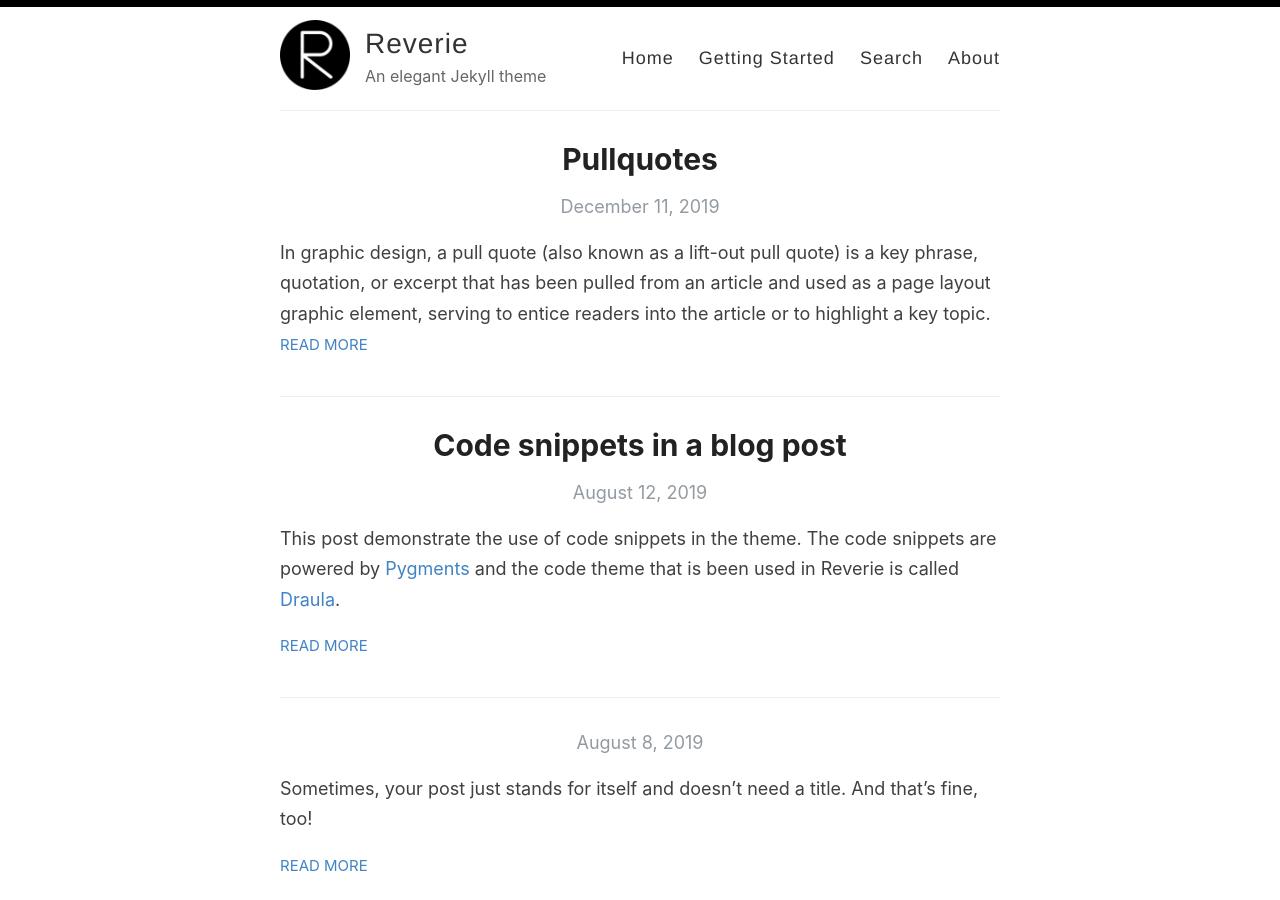
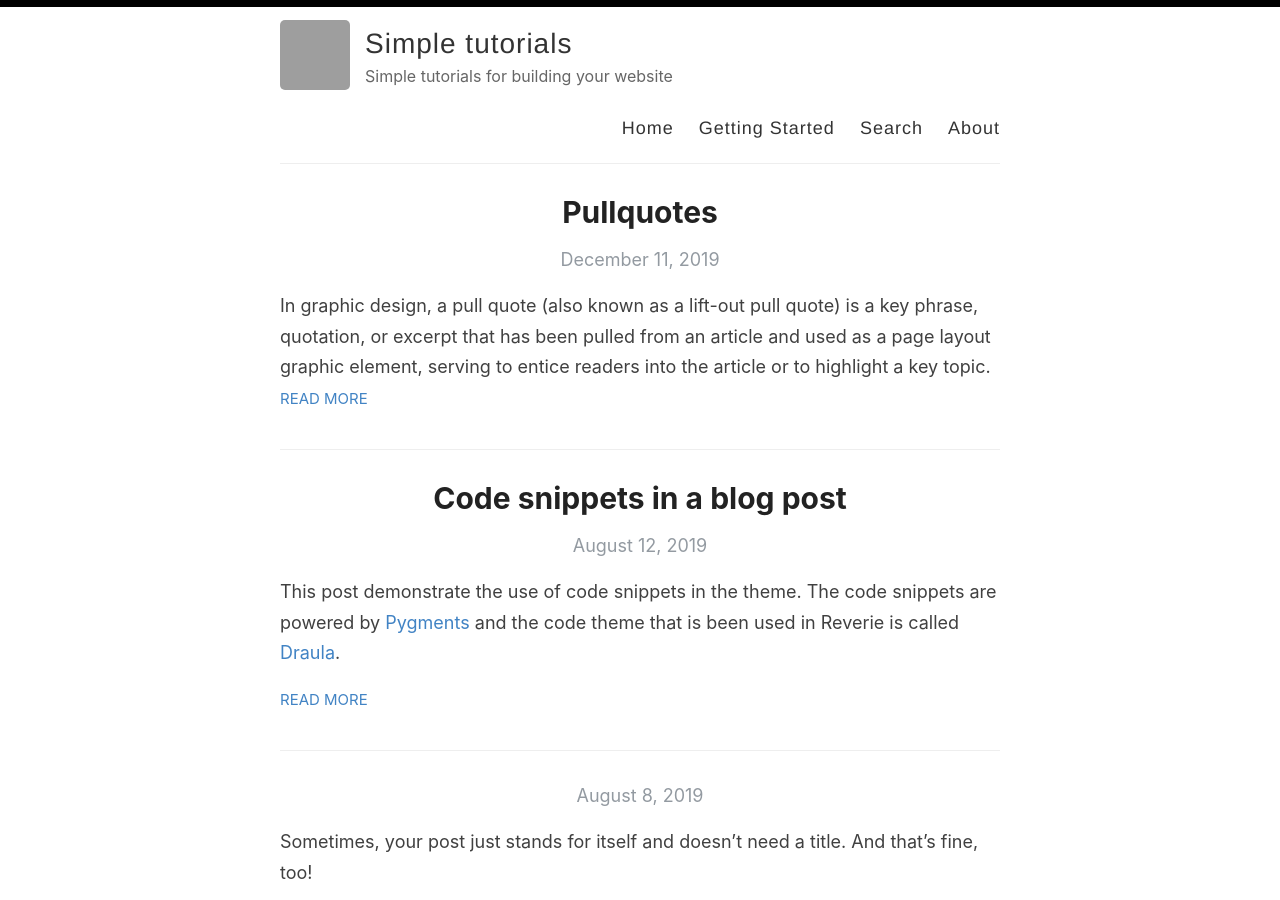
Before and after one commit to Lkopo/lkopo.github.io, a Jekyll site: the page built from index.html, in a window 1280 px wide and 900 px high. Built offline with Jekyll 4.4.1, drawn with Linux system fonts in a browser that asks for light colours; the list of posts is cut into pages by our own code; grey boxes are pictures that could not be loaded.

Commit message:
Update _config.yml

```diff
--- a/_config.yml
+++ b/_config.yml
@@ -3,16 +3,16 @@
 #
 
 # Name of your site (displayed in the header)
-name: Reverie
+name: Simple tutorials
 
 # Name of the author
-author: Amit Merchant
+author: Eduard Karpiel
 
 # Short bio or description (displayed in the header)
-description: An elegant Jekyll theme
+description: Simple tutorials for building your website
 
 # URL of your avatar or profile pic (you could use your GitHub profile pic)
-avatar: /images/reverie.png
+avatar: https://avatars2.githubusercontent.com/u/6184484?s=96&v=4
 
 #
 # Flags below are optional
@@ -21,15 +21,15 @@ avatar: /images/reverie.png
 # Includes an icon in the footer for each username you enter
 footer-links:
   dribbble:
-  email: amit.d.merchant@gmail.com
+  email:
   facebook:
   flickr:
-  github: amitmerchant1990/reverie
+  github: lkopo
   instagram:
   linkedin:
   pinterest:
-  rss: rss
-  twitter: amit_merchant
+  rss:
+  twitter:
   stackoverflow:
   youtube: # channel/<your_long_string> or user/<user-name>
   googleplus: # anything in your profile username that comes after plus.google.com/
@@ -41,18 +41,18 @@ footer-links:
 disqus:
 
 # Enter your Google Analytics web tracking code (e.g. UA-2110908-2) to activate tracking
-google_analytics: UA-43339302-11
+# google_analytics: UA-43339302-11
 
 # Your website URL (e.g. http://amitmerchant1990.github.io or http://www.amitmerchant.com)
 # Used for Sitemap.xml and your RSS feed
-url: http://www.amitmerchant.com/reverie
-enforce_ssl: https://www.amitmerchant.com/reverie
+url: http://lkopo.github.io
+enforce_ssl: https://lkopo.github.io
 
 # If you're hosting your site at a Project repository on GitHub pages
 # (http://yourusername.github.io/repository-name)
 # and NOT your User repository (http://yourusername.github.io)
 # then add in the baseurl here, like this: "/repository-name"
-baseurl: "/reverie"
+baseurl: "/"
 
 #
 # !! You don't need to change any of the configuration flags below !!
```
